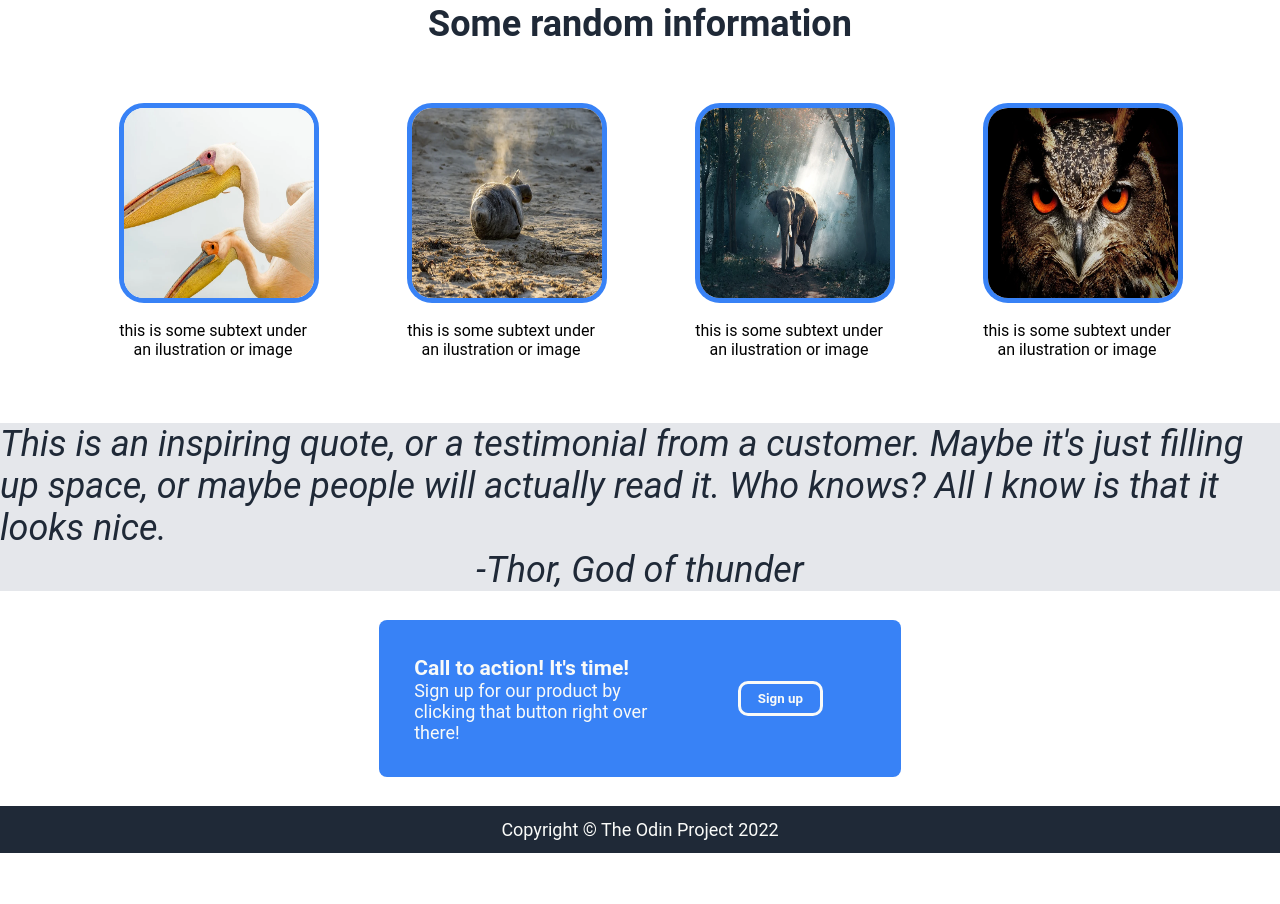
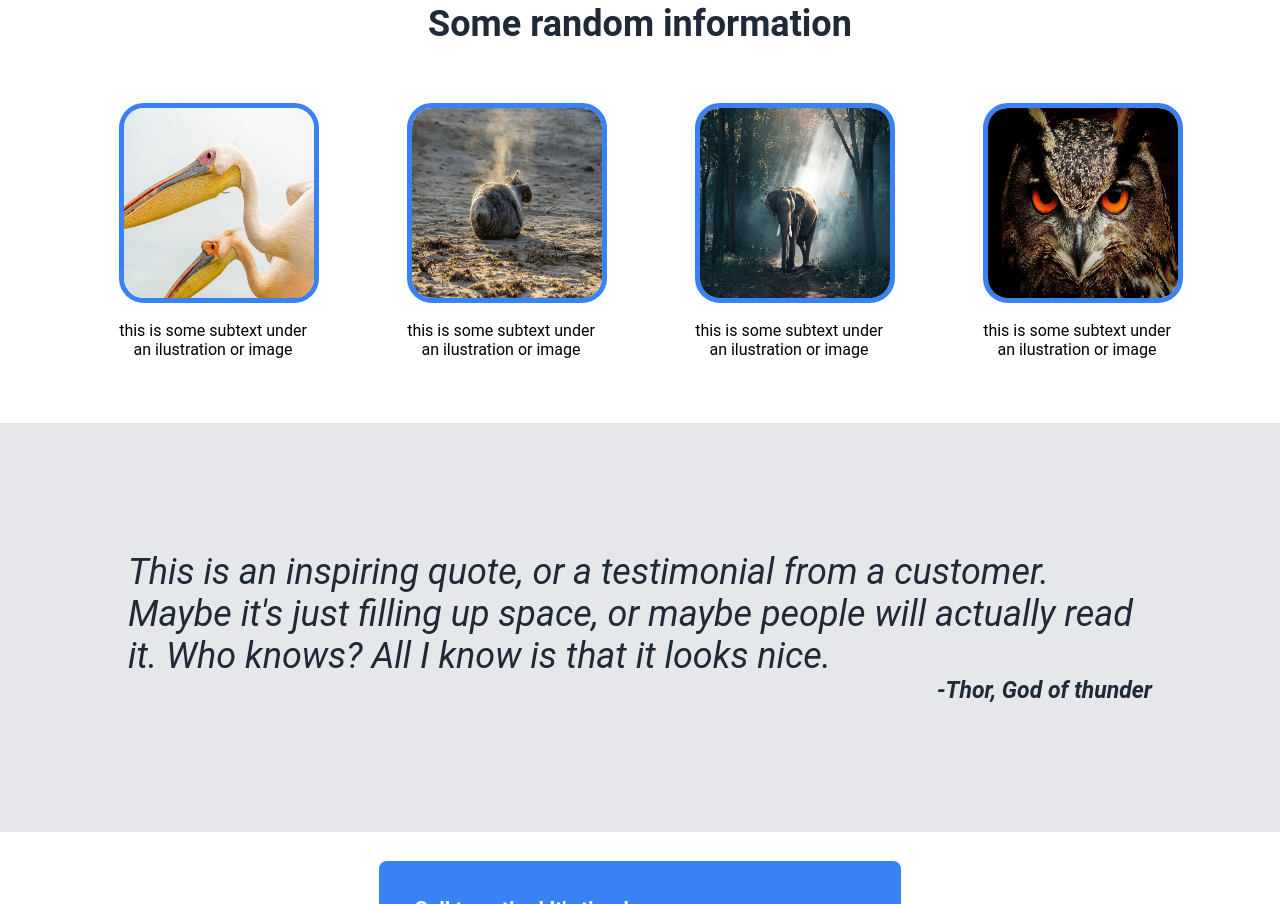
Before and after one commit to agust1n-p/landing-page, a plain HTML site: page index.html in a window 1280 px wide. Shown: the part 466-1370 px from the top of the page. Before the commit the page ends 1319 px from the top, so only its background shows below. Drawn offline with Linux system fonts and the light colour scheme.

Commit message:
Modify anythings class

```diff
--- a/index.html
+++ b/index.html
@@ -75,14 +75,22 @@
     <!--Author-->
 
     <div class="author">
-      <p>This is an inspiring quote, or a testimonial from a customer. Maybe it's just filling up space, or maybe people
-        will actually read it. Who knows? All I know is that it looks nice.</p>
-      <p>-Thor, God of thunder</p>
+      <div class="content-author">
+        <p class="p-one">This is an inspiring quote, or a testimonial from a customer. Maybe it's just filling up space,
+          or
+          maybe people
+          will actually read it. Who knows? All I know is that it looks nice.</p>
+        <div class="thor">
+          <p>-Thor, God of thunder</p>
+        </div>
+
+      </div>
     </div>
 
     <!--Card-->
 
     <div class="card">
+
       <div class="content">
         <div class="c-left">
           <h3>Call to action! It's time!</h3>
@@ -92,6 +100,7 @@
           <button>Sign up</button>
         </div>
       </div>
+
     </div>
   </main>
 
```
